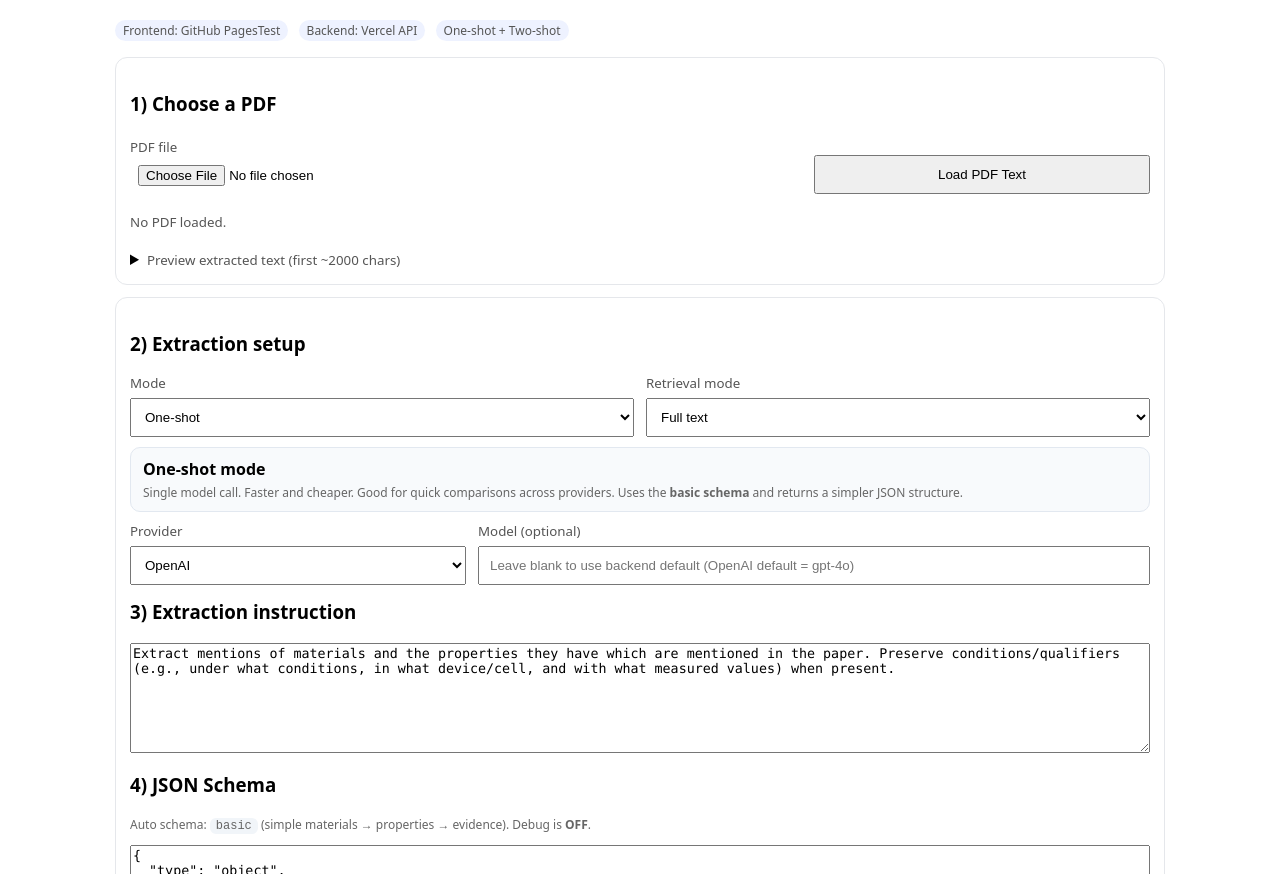
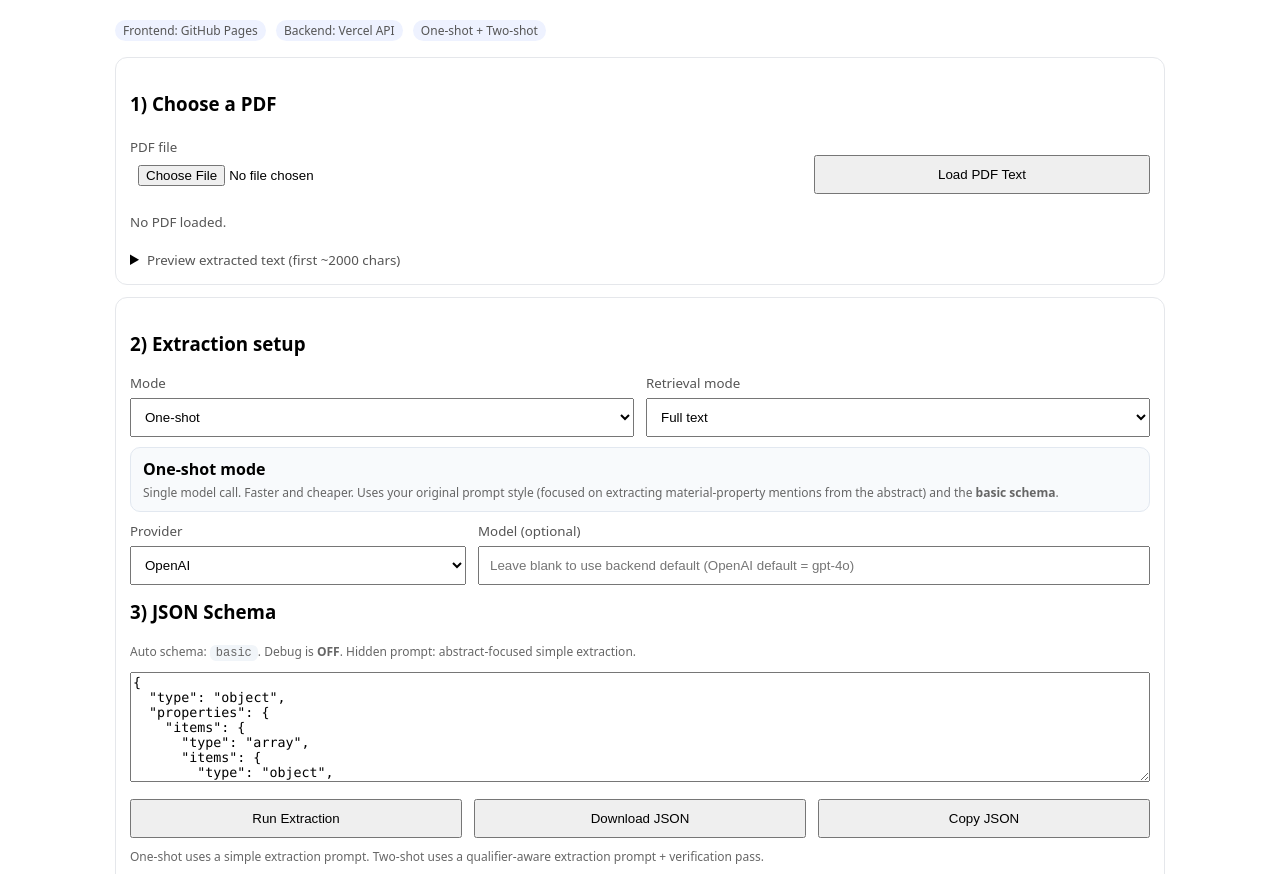
Before and after one commit to wajahathssn/wajahathssn.github.io, a plain HTML site: page index.html in a window 1280 px wide. Shown: the part 78-952 px from the top of the page. Drawn offline with Linux system fonts and the light colour scheme.

Commit message:
Update index.html

```diff
--- a/index.html
+++ b/index.html
@@ -3,7 +3,7 @@
 <head>
   <meta charset="utf-8" />
   <meta name="viewport" content="width=device-width, initial-scale=1" />
-  <title>Scientific Literature → JSON ExtractionTest</title>
+  <title>Scientific Literature → JSON Extraction</title>
   <style>
     body { font-family: system-ui; max-width: 1050px; margin: 32px auto; padding: 0 16px; }
     textarea, input, select { width: 100%; box-sizing: border-box; }
@@ -38,7 +38,7 @@
 <body>
   <h1>Scientific Literature → JSON Extractor</h1>
   <p>
-    <small class="pill">Frontend: GitHub PagesTest</small>
+    <small class="pill">Frontend: GitHub Pages</small>
     <small class="pill">Backend: Vercel API</small>
     <small class="pill">One-shot + Two-shot</small>
   </p>
@@ -103,10 +103,7 @@
       </label>
     </div>
 
-    <h3 style="margin-top:14px;">3) Extraction instruction</h3>
-    <textarea id="query">Extract mentions of materials and the properties they have which are mentioned in the paper. Preserve conditions/qualifiers (e.g., under what conditions, in what device/cell, and with what measured values) when present.</textarea>
-
-    <h3 style="margin-top:14px;">4) JSON Schema</h3>
+    <h3 style="margin-top:14px;">3) JSON Schema</h3>
     <p class="tiny muted" id="schemaHint"></p>
     <textarea id="schema"></textarea>
 
@@ -117,7 +114,7 @@
     </div>
 
     <p class="tiny muted" style="margin-top:10px;">
-      Tip: One-shot is faster. Two-shot is slower but usually more reliable because it verifies/repairs the first extraction.
+      One-shot uses a simple extraction prompt. Two-shot uses a qualifier-aware extraction prompt + verification pass.
     </p>
   </div>
 
@@ -128,6 +125,13 @@
 
   <script type="module">
     const API_BASE = "https://wajahathssn-github-io.vercel.app/api";
+
+    // Hidden internal prompts (not shown in UI)
+    const ONE_SHOT_INSTRUCTION =
+      "Extract mentions of materials and the properties they have which are mentioned in the abstract.";
+
+    const TWO_SHOT_INSTRUCTION =
+      "Extract mentions of materials and the properties they have which are mentioned in the paper. Preserve conditions/qualifiers (e.g., under what conditions, in what device/cell, and with what measured values) when present.";
 
     const BASIC_SCHEMA = `{
   "type": "object",
@@ -201,25 +205,25 @@
       if (mode === "one_shot") {
         schemaEl.value = BASIC_SCHEMA;
         includeDebug = false;
-        schemaHintEl.innerHTML = `Auto schema: <code class="inline">basic</code> (simple materials → properties → evidence). Debug is <strong>OFF</strong>.`;
+        schemaHintEl.innerHTML = `Auto schema: <code class="inline">basic</code>. Debug is <strong>OFF</strong>. Hidden prompt: abstract-focused simple extraction.`;
 
         modeInfoEl.innerHTML = `
           <div class="mode-title">One-shot mode</div>
           <div class="tiny muted">
-            Single model call. Faster and cheaper. Good for quick comparisons across providers.
-            Uses the <strong>basic schema</strong> and returns a simpler JSON structure.
+            Single model call. Faster and cheaper. Uses your original prompt style
+            (focused on extracting material-property mentions from the abstract) and the <strong>basic schema</strong>.
           </div>
         `;
       } else {
         schemaEl.value = CONTEXTUAL_SCHEMA;
         includeDebug = true;
-        schemaHintEl.innerHTML = `Auto schema: <code class="inline">contextual</code> (qualifiers / conditions / values). Debug is <strong>ON</strong> (includes verification plan).`;
+        schemaHintEl.innerHTML = `Auto schema: <code class="inline">contextual</code>. Debug is <strong>ON</strong>. Hidden prompt: qualifier-aware extraction for full paper context.`;
 
         modeInfoEl.innerHTML = `
           <div class="mode-title">Two-shot mode (recommended)</div>
           <div class="tiny muted">
             Pass 1 extracts candidate claims. Pass 2 generates a <strong>paper-specific verification plan</strong> and repairs/verifies the extraction.
-            Uses the <strong>contextual schema</strong> and preserves qualifiers/conditions when possible.
+            Uses a qualifier-aware prompt and the <strong>contextual schema</strong> (conditions / values / evidence).
           </div>
         `;
       }
@@ -295,9 +299,6 @@
       try {
         if (!pdfText) return alert("Load PDF text first (click 'Load PDF Text').");
 
-        const query = document.getElementById("query").value.trim();
-        if (!query) return alert("Enter an extraction instruction.");
-
         let schema;
         try {
           schema = JSON.parse(schemaEl.value);
@@ -315,6 +316,9 @@
           sourceText = extractAbstractOnly(pdfText);
         }
 
+        // Hidden prompt chosen automatically from mode
+        const query = mode === "one_shot" ? ONE_SHOT_INSTRUCTION : TWO_SHOT_INSTRUCTION;
+
         outEl.textContent = "Calling backend...";
 
         const prompt = `DOCUMENT TEXT:\n${sourceText}\n\nTASK:\n${query}`;
@@ -327,7 +331,7 @@
             model: modelInput || undefined,
             mode,
             retrieval_mode: retrievalMode,
-            include_debug: includeDebug,   // auto set from mode
+            include_debug: includeDebug,
             prompt,
             schema
           })
```
